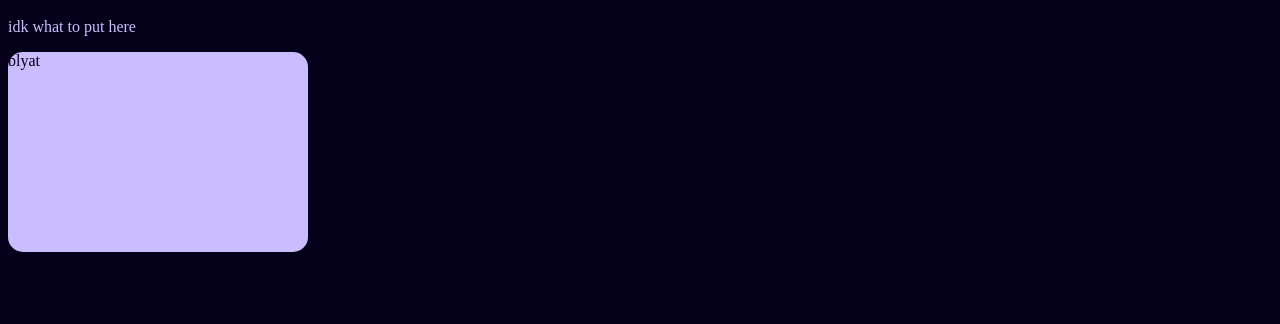
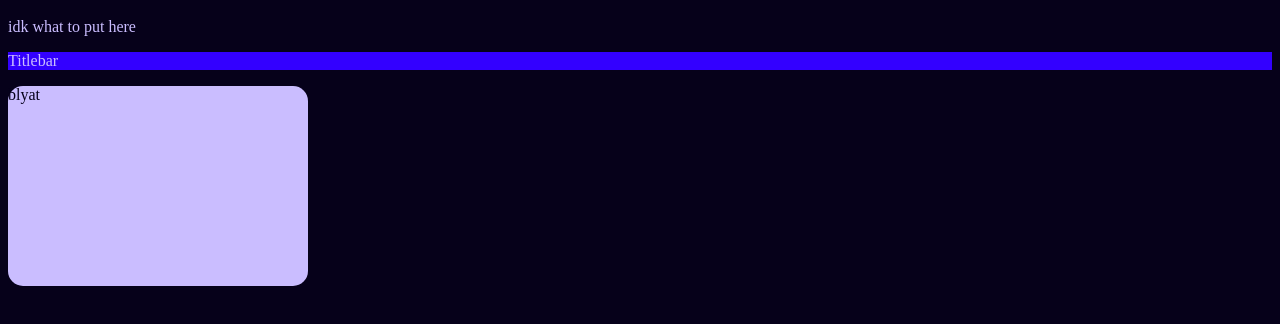
Before and after one commit to stupid-dumb-idiot/stupid-dumb-idiot.github.io, a plain HTML site: page index.html in a window 1280 px wide. Shown: the part 48-372 px from the top of the page. Drawn offline with Linux system fonts and the light colour scheme; a web font is replaced by a local one.

Commit message:
Add titlebar div to index.html

```diff
--- a/index.html
+++ b/index.html
@@ -5,7 +5,12 @@
 <body>
   <h1>Welcome to my website >_<</h1>
   <p>idk what to put here</p>
+  <div>
+  <div class="titlebar">
+    <p>Titlebar</p>
+  </div>
   <div class="window">
     <p>blyat</p>
   </div>
+  </div>
 </body>
```
